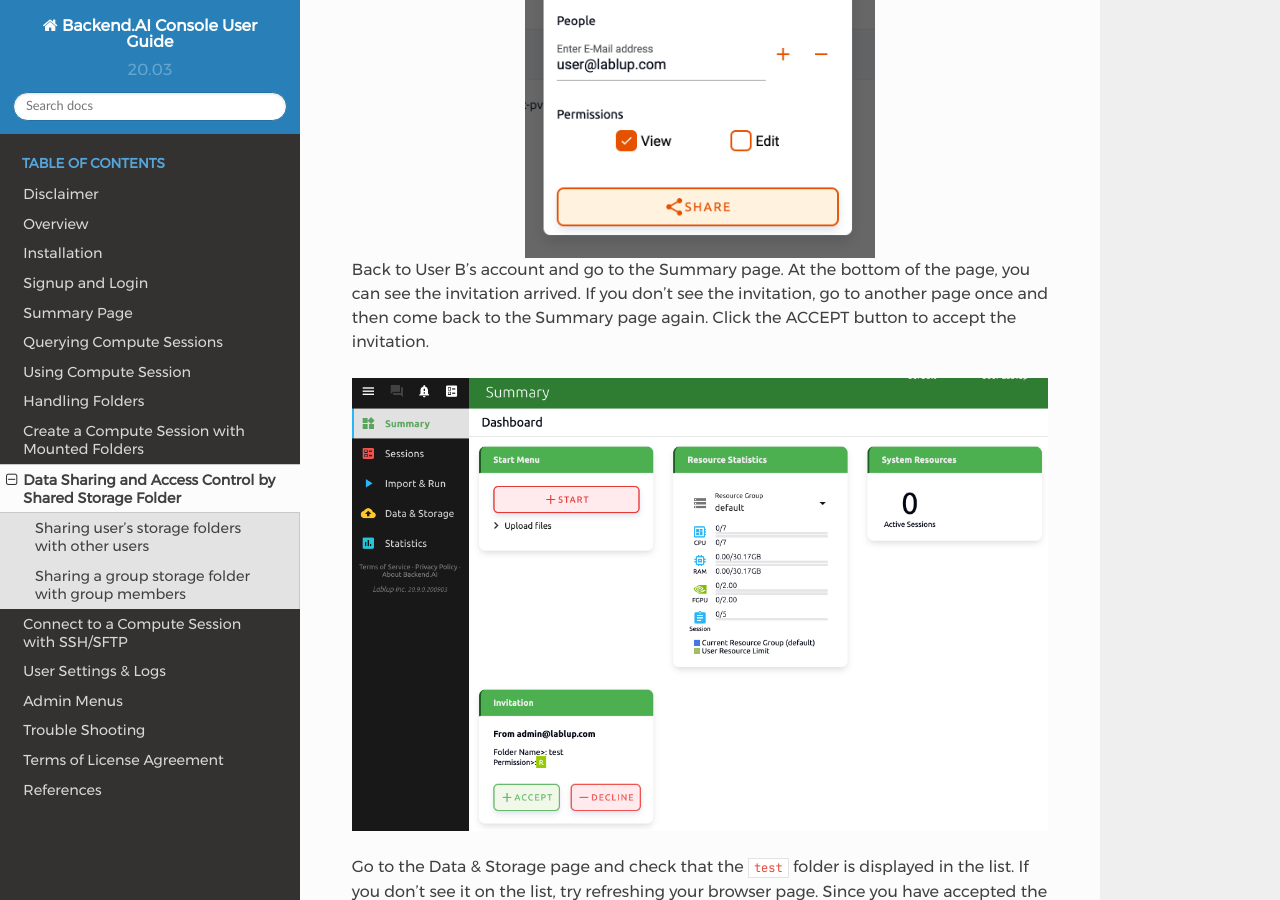
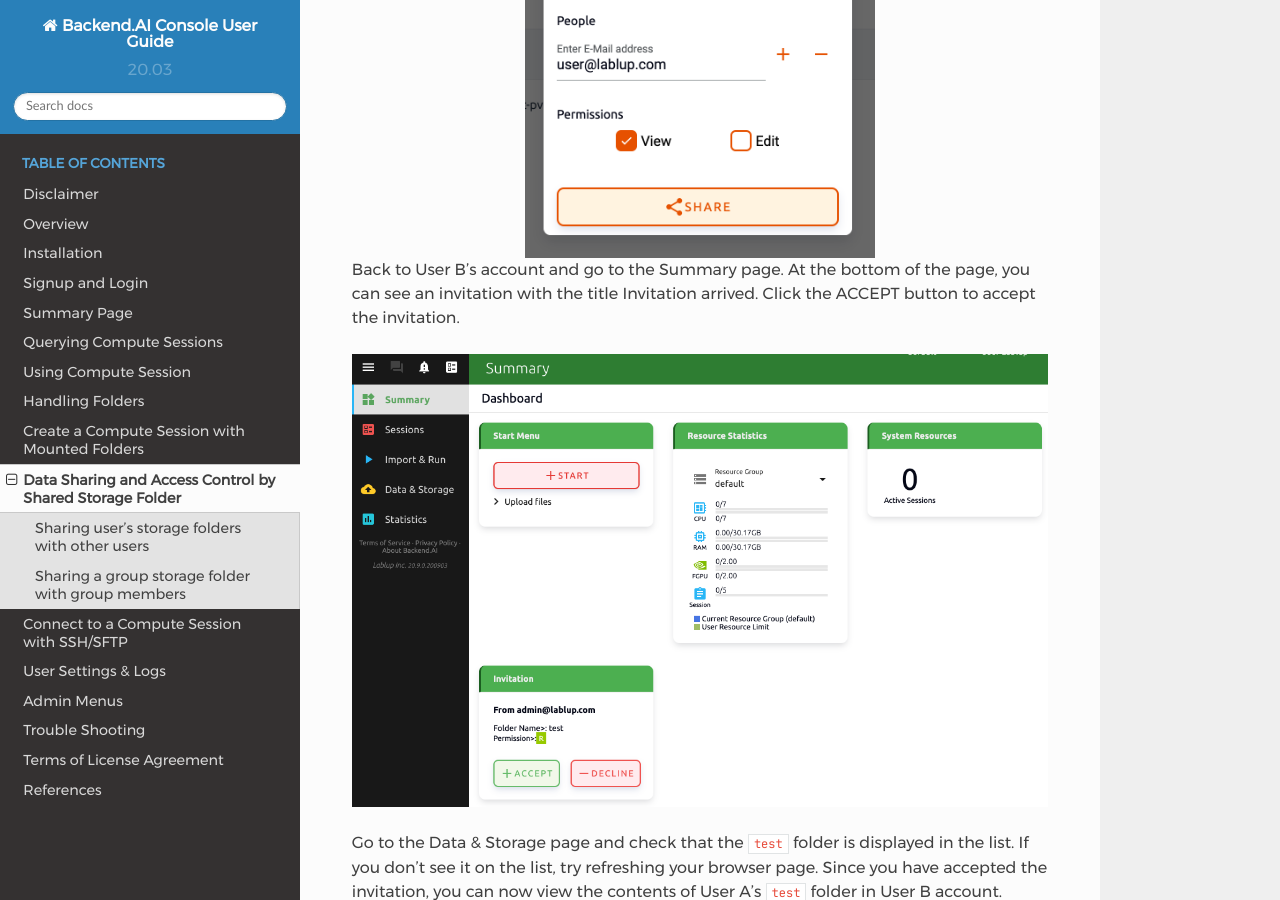
Before and after one commit to lablup/backend.ai-docs-webui, a Sphinx documentation site: the page built from docs/share_vfolder/share_vfolder.rst, in a window 1280 px wide and 900 px high, scrolled down 1850 px. Built offline with Sphinx 7.4.7 and the Read the Docs theme 2.0.0, drawn with Linux system fonts in a browser that asks for light colours.

Commit message:
docs: update vfolder invitation and session list and session list note

```diff
--- a/docs/session_list/session_list.rst
+++ b/docs/session_list/session_list.rst
@@ -14,6 +14,11 @@
 
 As a superadmin, you can see the information of all sessions currently running
 (or ended) in the cluster. On the other hand, users can see their sessions only.
+
+.. note::
+   Compute session list may not be displayed normally due to intermittent
+   network connection problems, and etc. This can be solved by refreshing the
+   browser page.
 
 The resource indicator is displayed at the top of the screen. You can check the
 amount of resources currently used and the total amount of resources
--- a/docs/share_vfolder/share_vfolder.rst
+++ b/docs/share_vfolder/share_vfolder.rst
@@ -43,9 +43,8 @@
    :align: center
 
 Back to User B's account and go to the Summary page. At the bottom of the
-page, you can see the invitation arrived. If you don't
-see the invitation, go to another page once and then come back to the Summary
-page again. Click the ACCEPT button to accept the invitation.
+page, you can see an invitation with the title Invitation arrived. Click the
+ACCEPT button to accept the invitation.
 
 .. image:: invitation_accept.png
 
```
